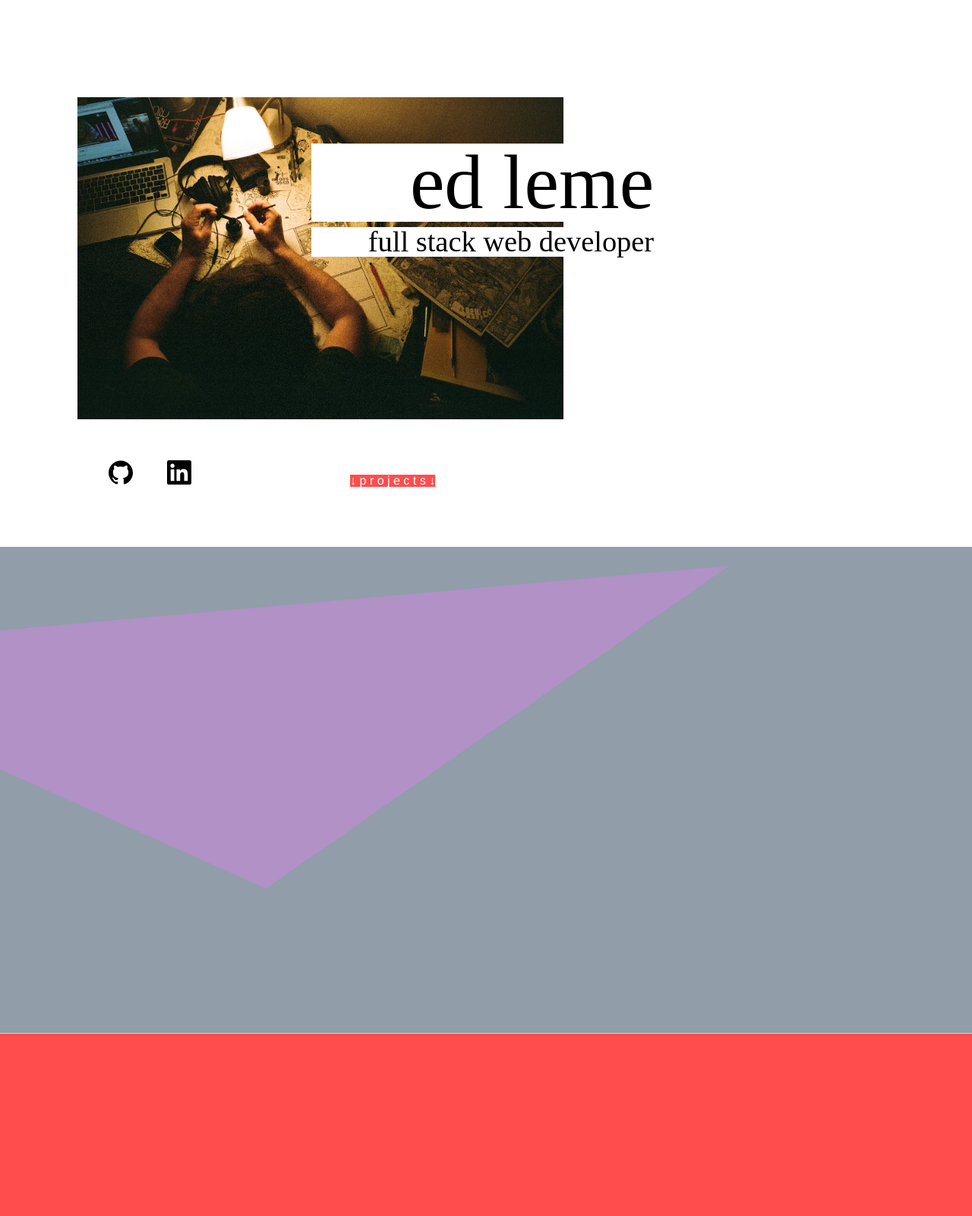
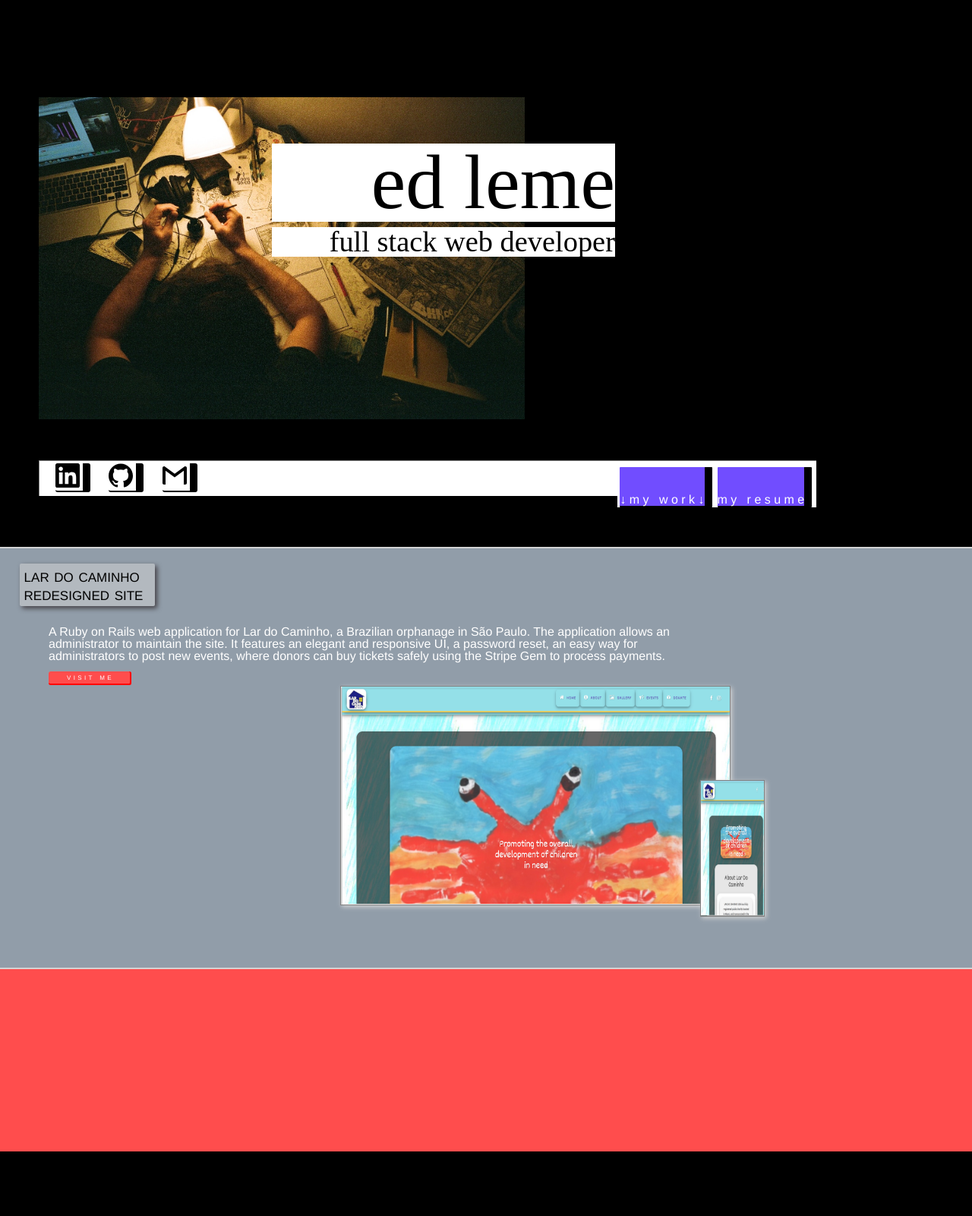
Before and after one commit to eddyleme/eddyleme.github.io, a PHP site: page / in a window 1280 px wide. Shown: the whole page at 76% size. After the commit the page ends 1516 px from the top, so only its background shows below. Run offline with PHP 8.4, Linux system fonts and the light colour scheme.

Commit message:
site features completed

```diff
--- a/index.html
+++ b/index.html
@@ -7,11 +7,13 @@
   <meta name="viewport" content="width=device-width, initial-scale=1">
   <link rel="stylesheet" type="text/css" href="stylesheets/clear.css">
 	<link rel="stylesheet" type="text/css" href="stylesheets/styles.css">
+	<script src="https://ajax.googleapis.com/ajax/libs/jquery/3.3.1/jquery.min.js"></script>
 	<script type="text/javascript" src="scripts/index.js"></script>
 </head>
 
 
 <body>
+
 <!-- - - - - - - - - - - - - - - - - - - -->
 
 <!-- - - - - - C O V E R - - - - - - - - -->
@@ -25,26 +27,39 @@
 		</div>
 		<img src="public/images/desk.jpg" alt="ed" id="desk">
 	<button class="projects-button">&darr; p r o j e c t s &darr;</button>
+
 	<div class="social-bar">
-		<a class="github" href="https://www.github.com/eddyleme/"><svg viewBox="0 0 24 24"><path d="M12 .297c-6.63 0-12 5.373-12 12 0 5.303 3.438 9.8 8.205 11.385.6.113.82-.258.82-.577 0-.285-.01-1.04-.015-2.04-3.338.724-4.042-1.61-4.042-1.61C4.422 18.07 3.633 17.7 3.633 17.7c-1.087-.744.084-.729.084-.729 1.205.084 1.838 1.236 1.838 1.236 1.07 1.835 2.809 1.305 3.495.998.108-.776.417-1.305.76-1.605-2.665-.3-5.466-1.332-5.466-5.93 0-1.31.465-2.38 1.235-3.22-.135-.303-.54-1.523.105-3.176 0 0 1.005-.322 3.3 1.23.96-.267 1.98-.399 3-.405 1.02.006 2.04.138 3 .405 2.28-1.552 3.285-1.23 3.285-1.23.645 1.653.24 2.873.12 3.176.765.84 1.23 1.91 1.23 3.22 0 4.61-2.805 5.625-5.475 5.92.42.36.81 1.096.81 2.22 0 1.606-.015 2.896-.015 3.286 0 .315.21.69.825.57C20.565 22.092 24 17.592 24 12.297c0-6.627-5.373-12-12-12"/></svg></a>
 		<a class="github" href="https://www.linkedin.com/in/eduardo-leme/"><svg viewBox="0 0 24 24"><path d="M20.447 20.452h-3.554v-5.569c0-1.328-.027-3.037-1.852-3.037-1.853 0-2.136 1.445-2.136 2.939v5.667H9.351V9h3.414v1.561h.046c.477-.9 1.637-1.85 3.37-1.85 3.601 0 4.267 2.37 4.267 5.455v6.286zM5.337 7.433c-1.144 0-2.063-.926-2.063-2.065 0-1.138.92-2.063 2.063-2.063 1.14 0 2.064.925 2.064 2.063 0 1.139-.925 2.065-2.064 2.065zm1.782 13.019H3.555V9h3.564v11.452zM22.225 0H1.771C.792 0 0 .774 0 1.729v20.542C0 23.227.792 24 1.771 24h20.451C23.2 24 24 23.227 24 22.271V1.729C24 .774 23.2 0 22.222 0h.003z"/></svg></a>
-		<a class="projects-a">&darr; p r o j e c t s &darr;</a>
-	</div>
+		<a class="github " href="https://www.github.com/eddyleme/"><svg viewBox="0 0 24 24"><path d="M12 .297c-6.63 0-12 5.373-12 12 0 5.303 3.438 9.8 8.205 11.385.6.113.82-.258.82-.577 0-.285-.01-1.04-.015-2.04-3.338.724-4.042-1.61-4.042-1.61C4.422 18.07 3.633 17.7 3.633 17.7c-1.087-.744.084-.729.084-.729 1.205.084 1.838 1.236 1.838 1.236 1.07 1.835 2.809 1.305 3.495.998.108-.776.417-1.305.76-1.605-2.665-.3-5.466-1.332-5.466-5.93 0-1.31.465-2.38 1.235-3.22-.135-.303-.54-1.523.105-3.176 0 0 1.005-.322 3.3 1.23.96-.267 1.98-.399 3-.405 1.02.006 2.04.138 3 .405 2.28-1.552 3.285-1.23 3.285-1.23.645 1.653.24 2.873.12 3.176.765.84 1.23 1.91 1.23 3.22 0 4.61-2.805 5.625-5.475 5.92.42.36.81 1.096.81 2.22 0 1.606-.015 2.896-.015 3.286 0 .315.21.69.825.57C20.565 22.092 24 17.592 24 12.297c0-6.627-5.373-12-12-12"/></svg></a>
+		<a class="github" href="#"><svg viewBox="0 0 24 24"><path d="M24 4.5v15c0 .85-.65 1.5-1.5 1.5H21V7.387l-9 6.463-9-6.463V21H1.5C.649 21 0 20.35 0 19.5v-15c0-.425.162-.8.431-1.068C.7 3.16 1.076 3 1.5 3H2l10 7.25L22 3h.5c.425 0 .8.162 1.069.432.27.268.431.643.431 1.068z"/></svg></a>
+		<div class="color-button">
+			<a class="projects-a-work" href="#" id="work-button">&darr; m y &nbsp;&nbsp;w o r k &darr;</a>
+			<a class="projects-a-resume" href="public/images/resume.png" id="resume-button">m y &nbsp;&nbsp;r e s u m e</a>
+		</div>
 	</div>
 
+	</div>
 
 <!-- - - - - - - - - - - - - - - - - - - -->
 
 <!-- - - - - - P R O J E C T S - - - - - -->
 
 <!-- - - - - - - - - - - - - - - - - - - -->
+
 <div class="projects-page">
-	<svg id="projects-svg">
-	  <polygon points="960,25 -340,140 350,450" id="triangle" />
-	</svg>
-	<p></p>
+	<div class="break" id="break-projects"></div>
+	<div class="project-description">
+		<p class="project-title">lar do caminho<br>redesigned site</p>
+		<p class="project-text">A Ruby on Rails web application for Lar do Caminho, a Brazilian orphanage in São Paulo. The application allows an administrator to maintain the site. It features an elegant and responsive UI, a password reset, an easy way for administrators to post new events, where donors can buy tickets safely using the Stripe Gem to process payments.</p>
+		<a href="https://lar-do-caminho.herokuapp.com/" class="project-link">v i s i t&nbsp;&nbsp; m e</a>
+	</div>
+	<div class="lar-images">
+		<a href="https://lar-do-caminho.herokuapp.com/"><img class="lar-desktop" src="public/images/lardesktop.png"></a>
+		<img class="lar-mobile" src="public/images/larmobile.png">
+	</div>
 </div>
 <div class="break"></div>
+
 <!-- - - - - - - - - - - - - - - - - - - -->
 
 <!-- - - - - - F O O T E R - - - - - - - -->
@@ -55,7 +70,8 @@
 
 </div>
 
-
+<!-- R E S U M E - - - - - - - - - - - - -->
+<img src="public/images/resume.png" id="resume"/>
 <!-- - - - - - - ( E N D ) - - - - - - - -->
 </body>
 </html>
--- a/stylesheets/styles.css
+++ b/stylesheets/styles.css
@@ -1,3 +1,6 @@
+body {
+	background-color: black;
+}
 /* * * * * * * * * * * * * * * * * * * * * */
 
 /* * * * * * * C O V E R * * * * * * * * * */
@@ -8,12 +11,11 @@
 .cover-box {
 	height: 50vh;
 	position: relative;
-	margin-left: 8%;
+	margin-left: 4%;
 	margin-right: 35%;
-	margin-top: 10%;
+	padding-top: 10%;
 	padding-bottom: 10%;
 	width: 80%;
-/*	display: -webkit-box;*/
 }
 
 .title {
@@ -56,6 +58,11 @@ img#desk {
 
 .social-bar {
 	margin-top: 5%;
+	background-color: white;
+	padding-top: 3px;
+	padding-bottom: 5px;
+	border-top: solid 1px grey;
+	border-left: solid 1px grey;
 }
 
 .social-bar a {
@@ -65,17 +72,34 @@ img#desk {
 .github {
 	height: 2EM;
 	width: 2EM;
-	margin-left: 4%;
+  border-bottom: solid 2px black;
+  border-right: solid 10px black;
+  padding-right: 4px;
+  padding-bottom: 4px;
+	margin-left: 2%;
+	border-radius: 3px;
 }
 
-.projects-a {
+.color-button {
+	float: right;
+	background-color: white;
+/*	padding-bottom: 10px;*/
+	padding-right:3px;
+	padding-left:3px;
+	width: auto;
+}
+
+.projects-a-work, .projects-a-resume {
 	font-family: 'helvetica neue';
-	border-width: 1.2px;
   color: white;
-  border-color: #ff4d4d;
-  background-color: #ff4d4d;
-  display: inline-block;
-	margin-left: 20%;
+  border-bottom: solid 2px black;
+  border-right: solid 10px black;
+  background-color: #714dff;
+	padding-top: 35px;
+	text-decoration: none;
+	border-radius: 1px;
+	margin-top: 5px;
+	margin-right: 3px;
 }
 
 /* * * * * * * * * * * * * * * * * * * * * */
@@ -85,19 +109,83 @@ img#desk {
 /* * * * * * * * * * * * * * * * * * * * * */
 .projects-page {
 	margin-top: 5%;
-	height: 80vh;
 	background-color: #919da9;
+	padding-bottom: 5%;
+	background-color: ;
 }
-svg#projects-svg {
-	height: 100%;
-	width: 100%;
+.project-title {
+	box-shadow: 3px 3px 6px #454146;
+  text-align: left;
+  width: max-content;
+  border-radius: 2px;
+  background-color: #b3b9bf;
+  margin-right: 60%;
+	color: black;
+	font-weight: 500;
+  font-variant: small-caps;
+	font-size: 3vh;
+	margin-top: 20px;
+	padding: 4px 16px 4px 6px;
+	margin-left: 2%;
+	font-family: "helvetica neue";
 }
-polygon#triangle {
-	fill: #b191c6;
+.part2 {
+	margin-top: 3px;
+	padding-top: 0px;
 }
+.project-text {
+	margin-top: 2%;
+	margin-left: 5%;
+	margin-right: 30vw;
+	margin-bottom: 10px;
+  font-family: "helvetica neue";
+  font-weight: lighter;
+  color: white;
+  font-size: 2vh;
+}
+
+.project-link {
+	text-decoration: none;
+	color: white;
+	font-variant: petite-caps;
+	background-color: #ff4d4d;
+	border-radius: 3px;
+	padding-left: 3vh;
+	padding-right: 3vh;
+	padding-bottom: 2px;
+	margin-left: 5%;
+	font-family: "Helvetica Neue";
+	font-size: 1.5vh;
+	border-right: solid red 2px;
+	border-bottom: solid red 2px;
+}
+
+.lar-images {
+	margin-top: 5px;
+	margin-left: 35%;
+}
+img.lar-desktop {
+	border: solid gray 1px;
+	max-height: 40%;
+	max-width: 40%;
+	position: absolute;
+	box-shadow: 2px 2px 6px lightgrey;
+}
+img.lar-mobile {
+	max-height: 10%;
+	max-width: 10%;
+	position: relative;
+	margin-left: 57%;
+	margin-top: 15%;
+	border: solid gray 1px;
+	box-shadow: 2px 2px 6px lightgrey;
+}
+
+
+
 .break {
 	background-color: lightgrey;
-	height: 1px;
+	height: 2px;
 	width: 100%;
 }
 /* * * * * * * * * * * * * * * * * * * * * */
@@ -109,5 +197,7 @@ polygon#triangle {
 	background-color: #ff4d4d;
 	height: 240px;
 }
-
+#resume {
+	display: none;
+}
 /* * * * * * * * ( E N D ) * * * * * * * * */
```
Also changed, not shown: scripts/index.js (+117 -1 lines), public/images/lardesktop.png (added), public/images/larmobile.png (added), public/images/resume.png (added), 2 other files.
